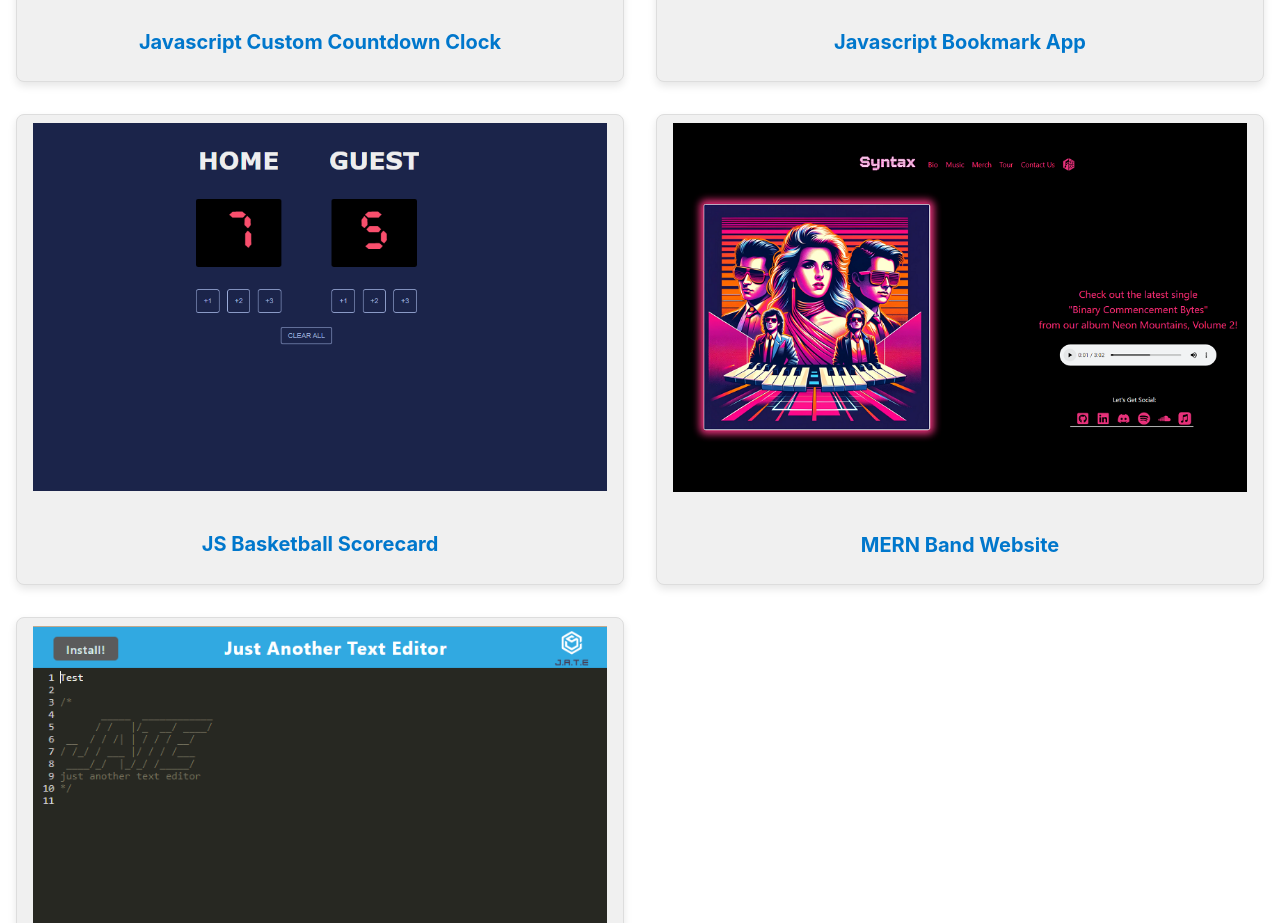
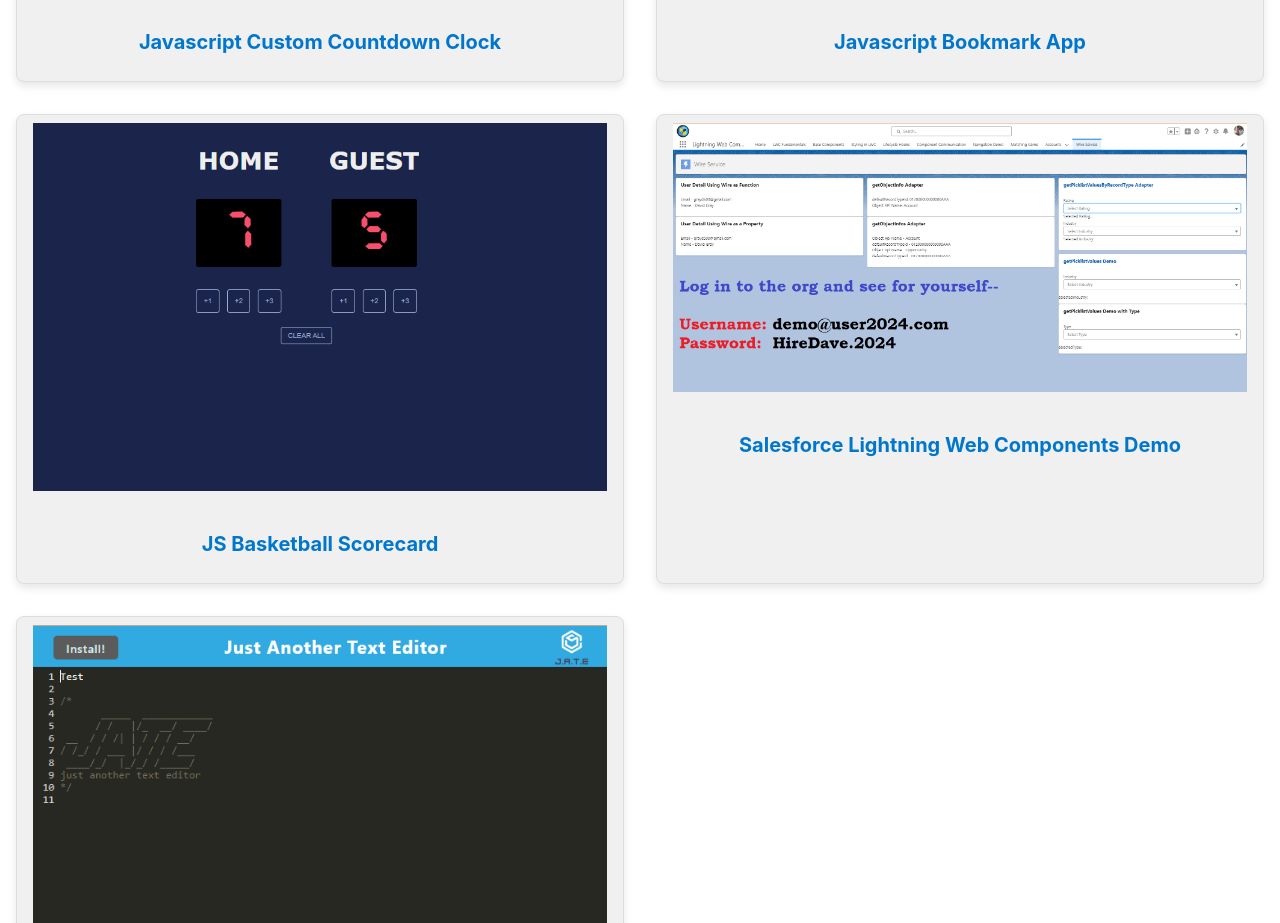
Before and after one commit to grayd500/Bosh-React-Portfolio, a React (Vite) app: page /portfolio in a window 1280 px wide. Shown: the part 940-1863 px from the top of the page. Built offline with nearby package versions, Linux system fonts and the light colour scheme.

Commit message:
Update with new portfolio member for SFDC

```diff
--- a/src/projectData.js
+++ b/src/projectData.js
@@ -38,10 +38,10 @@
   },
   {
     id: 5,
-    title: "MERN Band Website",
-    imageUrl: "images/syntax.png",
-    deployedUrl: "https://syntax-8rz6.onrender.com/",
-    repoUrl: "https://github.com/grayd500/Syntax"
+    title: "Salesforce Lightning Web Components Demo",
+    imageUrl: "images/lwc-demo-org.png",
+    deployedUrl: "https://github.com/grayd500/Bosh-React-Portfolio/blob/main/README.md",
+    repoUrl: "https://github.com/grayd500/LWC-Lightning-Blaster"
   },
   {
     id: 6,
```
Also changed, not shown: public/images/lwc-demo-org.png (added).
